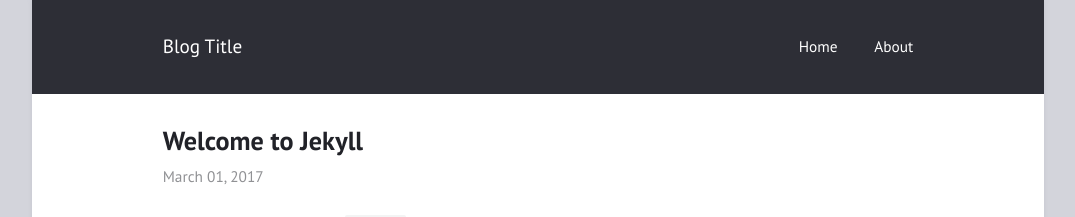
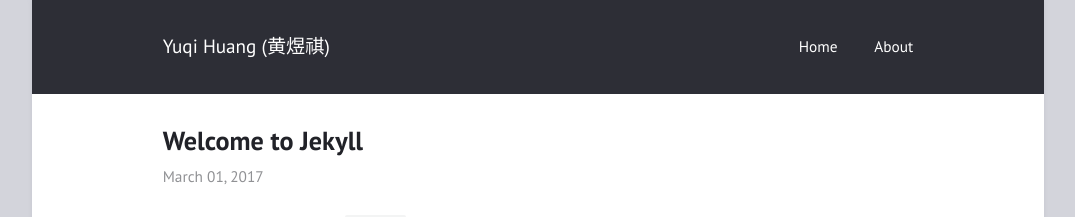
Before and after one commit to Yuqi-Ng/Yuqi-Ng.github.io, a Jekyll site: the page built from _posts/2017-03-01-welcome-to-jekyll.md, in a window 1280 px wide. Shown: the top 217 px of the page, without its empty margins (102-1177 px from the left). Built offline with Jekyll 4.4.1, drawn with Linux system fonts in a browser that asks for light colours.

Commit message:
Update _config.yml

```diff
--- a/_config.yml
+++ b/_config.yml
@@ -1,5 +1,5 @@
-title: "Blog Title"
-author: "Blog Author"
+title: "Yuqi Huang (黄煜祺)"
+author: "Yuqi Huang"
 description: "Made with <b style=\"color: #f45;\">&lt;3</b>"
 permalink: /:title/
 lang: "en"
```
